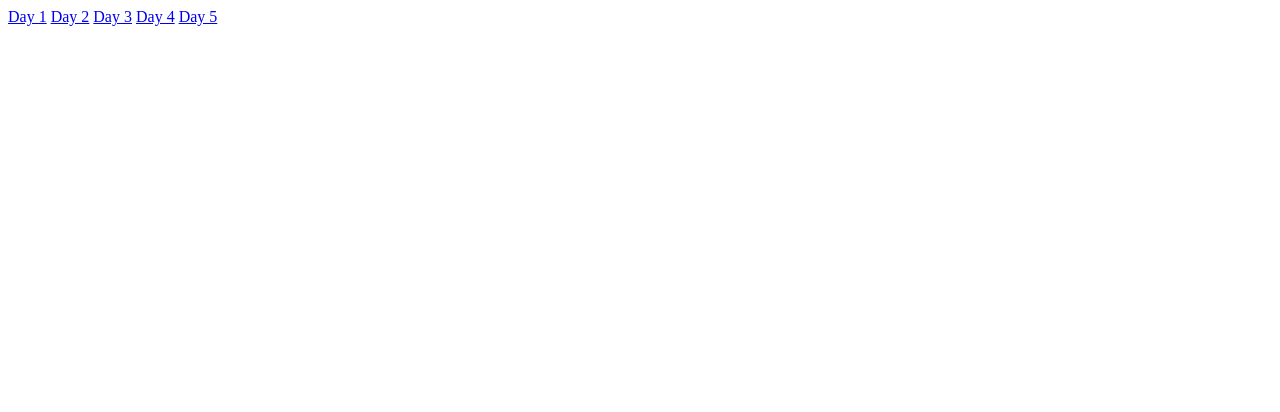
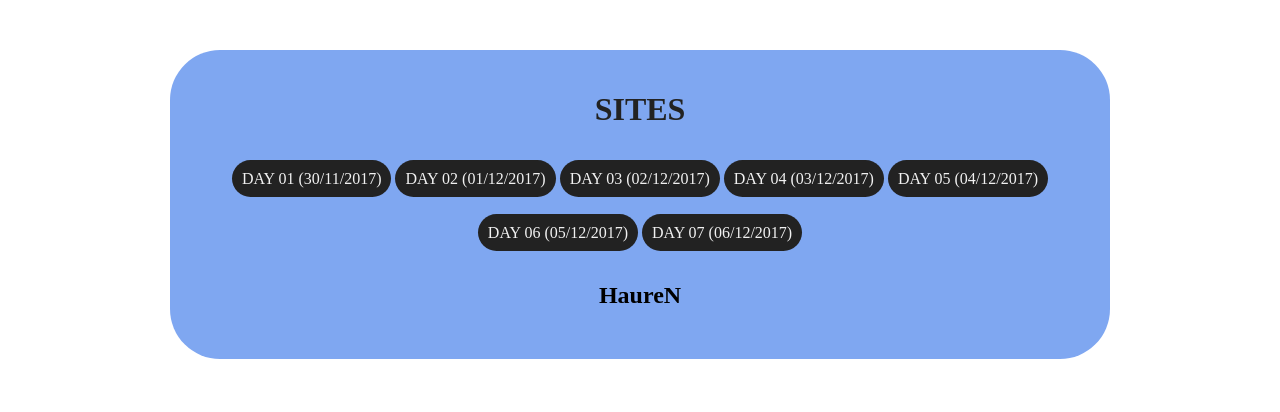
Before and after one commit to huaren/huaren.github.io, a plain HTML site: page index.html in a window 1280 px wide. Drawn offline with Linux system fonts and the light colour scheme.

Commit message:
Restart project

```diff
--- a/index.html
+++ b/index.html
@@ -1,5 +1,45 @@
-<a href="https://huaren.github.io/Site01" targer="_blank">Day 1</a>
-<a href="https://huaren.github.io/Site02" targer="_blank">Day 2</a>
-<a href="https://huaren.github.io/Site03" targer="_blank">Day 3</a>
-<a href="https://huaren.github.io/Site04" targer="_blank">Day 4</a>
-<a href="https://huaren.github.io/Site05" targer="_blank">Day 5</a>
+<!DOCTYPE html>
+<html>
+  <head>
+    <meta charset="utf-8">
+    <title>SITES</title>
+    <style>
+      .middle{
+        text-align: center;
+        padding: 20px 20px 30px 20px;
+        background: #7fa7f1;
+        width: 900px;
+        margin: 50px auto;
+        border-radius: 50px;
+      }
+      a{
+        text-decoration: none;
+        color: #f1f1f1;
+        background: #222222;
+        padding: 10px;
+        border-radius: 20px;
+      }
+      h1{
+        color: #222222;
+        padding-bottom: 20px;
+      }
+      h2{
+        padding-top: 20px;
+      }
+    </style>
+  </head>
+  <body>
+    <div class="middle">
+      <h1>SITES</h1>
+      <a href="http://htmlpreview.github.io/?https://raw.githubusercontent.com/huaren/sites/master/Site01/index.html" target="_blank">DAY 01 (30/11/2017)</a>
+      <a href="http://htmlpreview.github.io/?https://raw.githubusercontent.com/huaren/sites/master/Site02/index.html" target="_blank">DAY 02 (01/12/2017)</a>
+      <a href="http://htmlpreview.github.io/?https://raw.githubusercontent.com/huaren/sites/master/Site03/index.html" target="_blank">DAY 03 (02/12/2017)</a>
+      <a href="http://htmlpreview.github.io/?https://raw.githubusercontent.com/huaren/sites/master/Site04/index.html" target="_blank">DAY 04 (03/12/2017)</a>
+      <a href="http://htmlpreview.github.io/?https://raw.githubusercontent.com/huaren/sites/master/Site05/index.html" target="_blank">DAY 05 (04/12/2017)</a><br><br><br>
+      <a href="http://htmlpreview.github.io/?https://raw.githubusercontent.com/huaren/sites/master/Site06/index.html" target="_blank">DAY 06 (05/12/2017)</a>
+      <a href="http://htmlpreview.github.io/?https://raw.githubusercontent.com/huaren/sites/master/Site07/index.html" target="_blank">DAY 07 (06/12/2017)</a>
+
+      <h2>HaureN</h2>
+    </div>
+  </body>
+</html>
```
